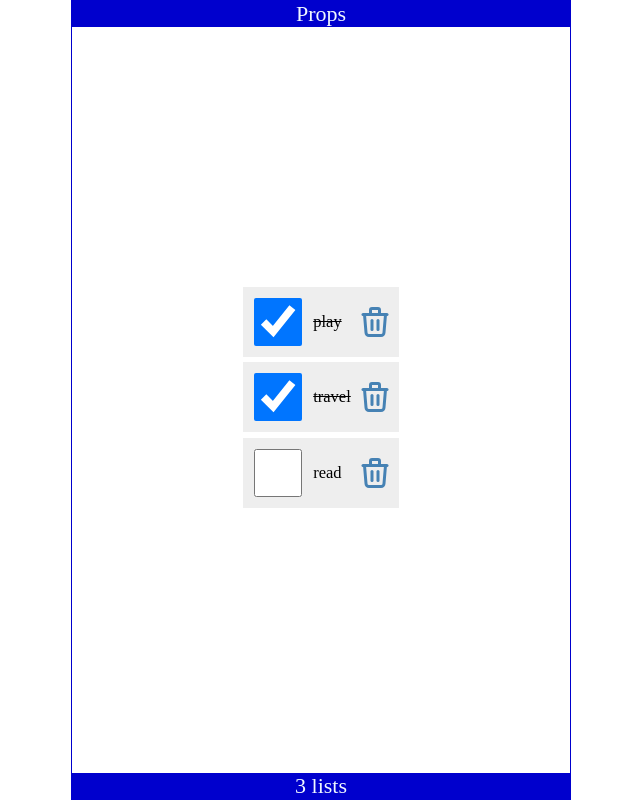
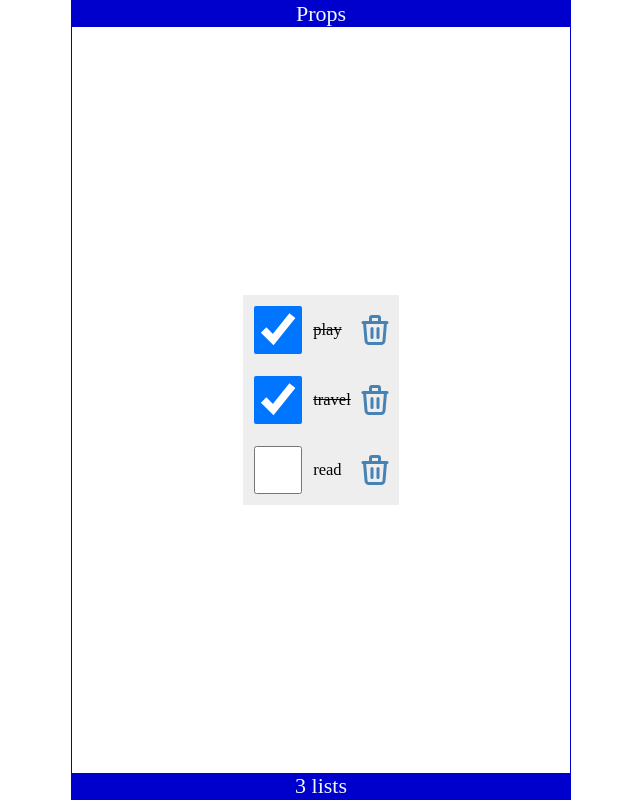
Before and after one commit to ChristopherA11/hello_world, a React (Create React App) app: page / in a window 1280 px wide. Shown: the whole page, without its empty margins (319-959 px from the left). Built offline with nearby package versions, Linux system fonts and the light colour scheme.

Commit message:
add linitem folder and some changes in item list folder

```diff
--- a/src/ItemList.js
+++ b/src/ItemList.js
@@ -1,26 +1,20 @@
 import React from 'react'
-import { TbTrash } from "react-icons/tb";
+
+import LineItem from './LineItem';
 
 const ItemList = ({dailRoutine,handelChange,onClicked}) => {
   return (
-    <div>
+
     <ul>
     {dailRoutine.map((item) => (
-         <li className='item' key ={item.id}>
-           <input
-             type="checkbox"
-             checked={item.checked}
-             onChange={() =>handelChange(item.id)}
-              />
-              <label style= {(item.checked) ? {textDecoration:"line-through"}:null}>{item.item}</label>
-              <TbTrash
-              role='button'
-              onClick={()=> onClicked(item.id)}
-              tabIndex="0"/>
-         </li>
+        <LineItem
+          item = {item}
+        //   key = {item.id}
+          handelChange={handelChange}
+          onClicked={onClicked}
+          />
 ))}
  </ul>
-    </div>
   )
 }
 
--- /dev/null
+++ b/src/LineItem.js
@@ -0,0 +1,24 @@
+import React from 'react'
+import { TbTrash } from "react-icons/tb";
+
+const LineItem = ({item,onClicked,handelChange}) => {
+  return (
+    <div>
+    <li className='item' key ={item.id}>
+    <input
+      type="checkbox"
+      checked={item.checked}
+      onChange={() =>handelChange(item.id)}
+       />
+       <label style= {(item.checked) ? {textDecoration:"line-through"}:null}>{item.item}</label>
+       <TbTrash
+       role='button'
+       onClick={()=> onClicked(item.id)}
+       tabIndex="0"/>
+
+  </li>
+    </div>
+  )
+}
+
+export default LineItem
```
